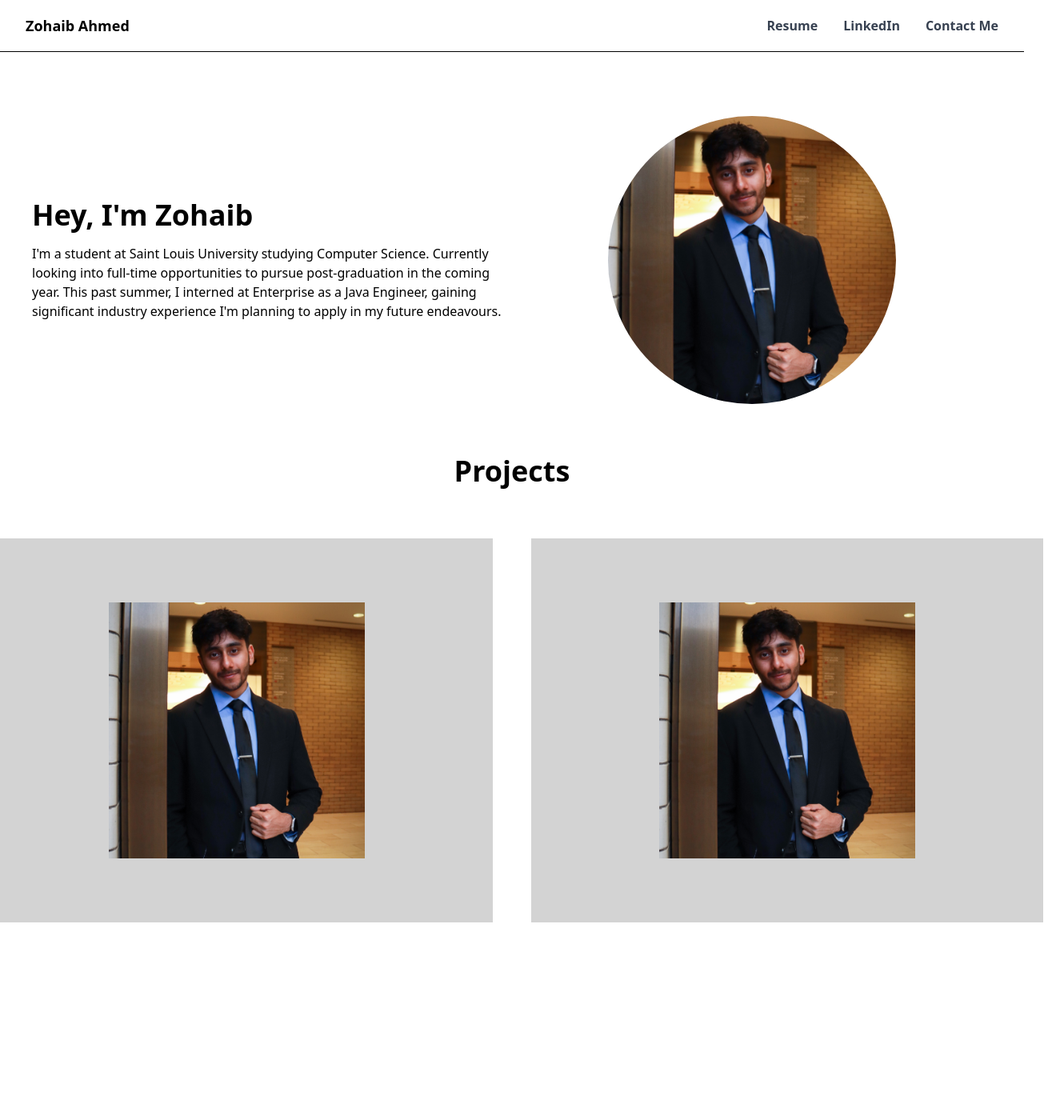
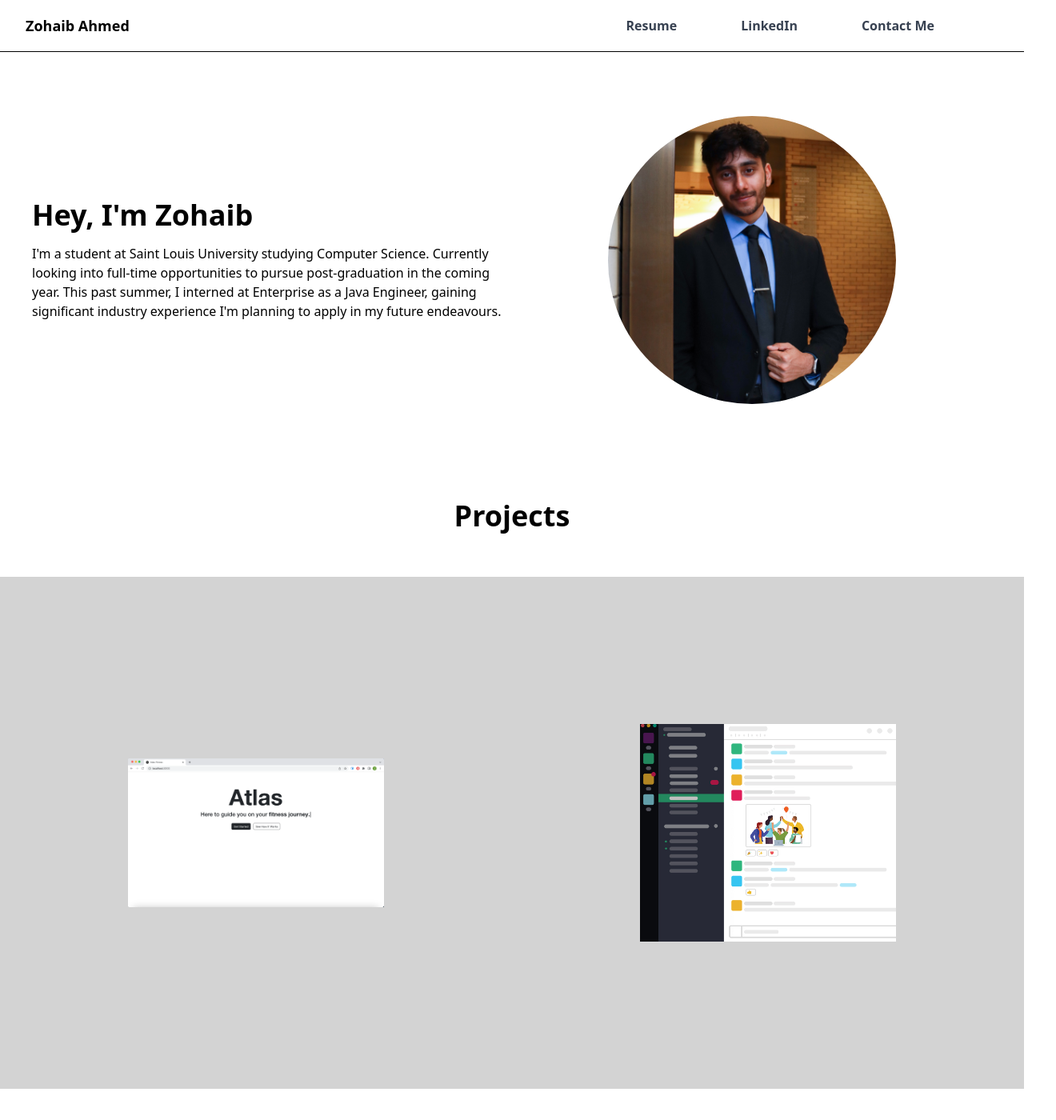
Before and after one commit to zohaib-a-ahmed/portfolio, an Angular app: page / in a window 1280 px wide. Shown: the top 1400 px of the page at 80% size, 1320 px wide, since content can reach past the window. Before the commit the page ends 1225 px from the top, so only its background shows below. Built offline with nearby package versions, Linux system fonts and the light colour scheme.

Commit message:
Project Cards

```diff
--- a/src/app/home/navigation/navigation.component.html
+++ b/src/app/home/navigation/navigation.component.html
@@ -3,27 +3,28 @@
     class="max-w-7xl mx-auto px-4 sm:px-6 lg:px-8 flex justify-between items-center h-16"
   >
     <div class="font-bold text-lg mr-6">Zohaib Ahmed</div>
-    <div class="hidden sm:flex items-center space-x-8">
+    <div class="hidden sm:flex items-center space-x-20 mr-20">
       <a
         href="#"
-        class="text-gray-700 hover:text-gray-900 hover:underline font-semibold ml-4"
+        class="text-gray-700 hover:text-black hover:font-bold font-semibold ml-4"
         >Resume</a
       >
       <a
-        href="#"
-        class="text-gray-700 hover:text-gray-900 hover:underline font-semibold ml-4"
+        href="https://www.linkedin.com/in/zohaibazherahmed/"
+        target="_blank"
+        class="text-gray-700 hover:text-black hover:font-bold font-semibold ml-4"
         >LinkedIn</a
       >
       <a
-        href="#"
-        class="text-gray-700 hover:text-gray-900 hover:underline font-semibold ml-4"
+        href="mailto:zohaib.ahmed@slu.edu"
+        class="text-gray-700 hover:text-black hover:font-bold font-semibold ml-4"
         >Contact Me</a
       >
     </div>
     <div class="sm:hidden flex items-center">
       <button
         type="button"
-        class="inline-flex items-center justify-center p-2 text-gray-700 hover:text-gray-900 focus:outline-none focus:ring-2 focus:ring-inset focus:ring-gray-700"
+        class="inline-flex items-center justify-center p-2 text-gray-700 hover:text-black focus:outline-none focus:ring-2 focus:ring-inset focus:ring-gray-700"
         (click)="toggleMobileMenu()"
       >
         <span class="sr-only">Open main menu</span>
@@ -51,23 +52,23 @@
         >
           <a
             href="#"
-            class="text-gray-700 hover:text-gray-900 hover:underline font-semibold mb-8"
+            class="text-gray-700 hover:text-black hover:font-bold font-semibold mb-8"
             (click)="closeMobileMenu()"
             >Home</a
           >
           <a
             href="#"
-            class="text-gray-700 hover:text-gray-900 hover:underline font-semibold mb-8"
+            class="text-gray-700 hover:text-black hover:font-bold font-semibold mb-8"
             >Resume</a
           >
           <a
             href="#"
-            class="text-gray-700 hover:text-gray-900 hover:underline font-semibold mb-8"
+            class="text-gray-700 hover:text-black hover:font-bold font-semibold mb-8"
             >LinkedIn</a
           >
           <a
             href="#"
-            class="text-gray-700 hover:text-gray-900 hover:underline font-semibold mb-8"
+            class="text-gray-700 hover:text-black hover:font-bold font-semibold mb-8"
             >Contact Me</a
           >
         </div>
--- a/src/app/home/projects/projects.component.css
+++ b/src/app/home/projects/projects.component.css
@@ -1,25 +1,55 @@
-.gray-square {
-  width: 40em;
-  height: 30em;
-  background-color: lightgray;
-  display: flex;
-  align-items: center;
-  justify-content: center;
-  margin: 1em;
-  padding: 2em;
-}
-
 .img-resize {
   width: 20em; /* Set the desired width */
   height: auto; /* Set to 'auto' to maintain aspect ratio */
 }
 
-.parent {
+.gray-square {
+  position: relative;
+  width: 40em;
+  height: 40em;
+  background-color: lightgray;
+  margin-top: 1em;
+  margin-bottom: 1em;
+  padding: 2em;
+  transition: filter 0.5s, background-color 0.3s;
   display: flex;
-  justify-content: center; /* Center the gray squares horizontally */
-  max-width: 7xl;
-  margin: 0 auto;
-  padding: 8px;
+  align-items: center;
+  justify-content: center;
+}
+
+.gray-square:hover {
+  filter: blur(4px);
+}
+
+.gray-square img {
+  max-width: 100%;
+  max-height: 100%;
+  object-fit: contain;
+}
+
+.overlay {
+  position: absolute;
+  top: 15%;
+  left: 0;
+  right: 0;
+  transform: translateY(-50%);
+  text-align: center;
+  color: white;
+  font-weight: bold;
+  opacity: 0;
+  transition: opacity 0.3s;
+  pointer-events: none;
+}
+
+.overlay h1 {
+  margin: 0;
+  padding-top: 0.5em 0;
+  font-size: xx-large;
+}
+
+.overlay h2 {
+  margin: 0;
+  font-size: large;
 }
 
 .child {
@@ -27,8 +57,24 @@
   display: flex;
   align-items: center;
   justify-content: center;
-  margin: 8px; /* Adjust the margin between gray squares */
+  position: relative;
 }
+
+.child:hover .overlay {
+  opacity: 1;
+}
+
+.parent {
+  display: flex;
+  justify-content: center;
+  max-width: 7xl;
+  margin: 0 auto;
+  padding: 8px;
+}
+
+
+
+
 
 .stack {
   flex-direction: column; /* Stacks the squares vertically */
--- a/src/app/home/projects/projects.component.html
+++ b/src/app/home/projects/projects.component.html
@@ -1,4 +1,4 @@
-<div class="mt-6 mb-10">
+<div class="mt-6 sm:mt-20 mb-10">
   <div class="text-center sm:mb-8 text-4xl sm:text-4xl font-semibold">
     <h1>Projects</h1>
   </div>
@@ -11,6 +11,10 @@
       <div class="gray-square">
         <img [src]="project.image" alt="Project Image" class="img-resize" />
       </div>
+      <div class="overlay">
+        <h1>{{ project.title }}</h1>
+        <h2>{{ project.subtitle }}</h2>
+      </div>
     </div>
   </div>
 </div>
--- a/src/app/home/projects/projects.component.ts
+++ b/src/app/home/projects/projects.component.ts
@@ -4,6 +4,7 @@ import { BreakpointObserver, Breakpoints } from '@angular/cdk/layout';
 interface Project {
   image: string;
   title: string;
+  subtitle: string;
   description: string;
 }
 
@@ -18,13 +19,15 @@ export class ProjectsComponent {
 
   projects: Project[] = [
     {
-      image: 'assets/me.jpeg',
-      title: 'Project 1',
+      image: 'assets/atlas.png',
+      title: 'Atlas',
+      subtitle: 'A.I. Fitness Trainer',
       description: 'Description of Project 1.',
     },
     {
-      image: 'assets/me.jpeg',
-      title: 'Project 2',
+      image: 'assets/slackchat.jpeg',
+      title: 'Billiken Bot',
+      subtitle: 'SLU Slackbot Assistant',
       description: 'Description of Project 2.',
     },
     // Add more projects as needed
```
Also changed, not shown: src/assets/atlas.png (added), src/assets/slackchat.jpeg (added).
